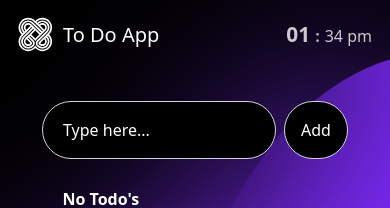
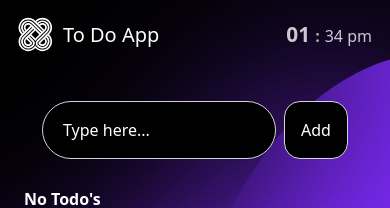
Before and after one commit to ajmal-j/TaskMastro, a React (Vite) app: page / in a window 390 px wide. Shown: the top 208 px of the page. Built offline with nearby package versions, Linux system fonts and the light colour scheme.

Commit message:
alignment fix in smaller devices

```diff
--- a/src/pages/home/index.tsx
+++ b/src/pages/home/index.tsx
@@ -44,7 +44,7 @@ const Home = () => {
   }, [items]);
   return (
     <div className='flex justify-center items-center '>
-      <div className='flex w-[70vw] max-w-[1000px] flex-col justify-center items-center'>
+      <div className='flex w-full ms-5 me-5 max-w-[1000px] flex-col justify-center items-center'>
         <form className='flex items-baseline' onSubmit={handleSubmit}>
           <Input
             type='text'
@@ -53,7 +53,7 @@ const Home = () => {
             className='w-[60vw] mt-5 max-w-[1000px] py-4 px-5 rounded-full text-white border border-gray-300 focus:outline-slate-900 bg-black placeholder:text-white mb-2'
           />
           <Button
-            className='bg-black ms-2 py-4 border border-gray-300 max-w-[100px] w-full min-w-16 text-white rounded-full transition-all hover:shadow-gray-800 hover:shadow-lg ease-in-out duration-100'
+            className='bg-black ms-2 py-4 border border-gray-300 max-w-[100px] w-full min-w-16 text-white transition-all rounded-2xl lg:rounded-full xl:rounded-full hover:shadow-gray-800 hover:shadow-lg ease-in-out duration-100'
             onClick={
               !inputValue.length ? () => setNewForm((prev) => !prev) : undefined
             }
@@ -86,7 +86,7 @@ const Home = () => {
             <DropDown setItems={setItems} setSort={setSort} sort={sort} />
           </div>
         )}
-        <div className='h-[70vh] max-w-[1000px] flex flex-col overflow-y-auto  w-full mt-5'>
+        <div className='h-[70vh] max-w-[1000px] flex flex-col overflow-y-auto w-full mt-5'>
           <List sort={sort} items={items} setItems={setItems} />
         </div>
       </div>
```
